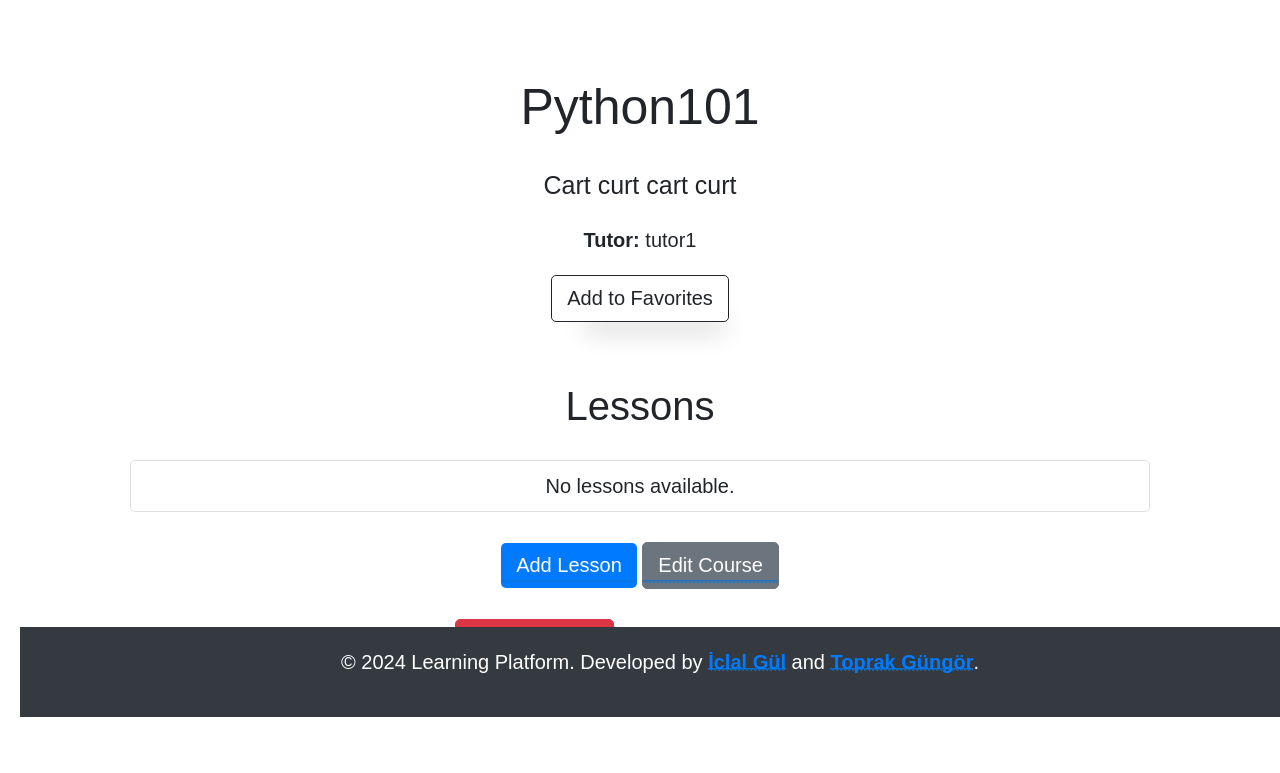
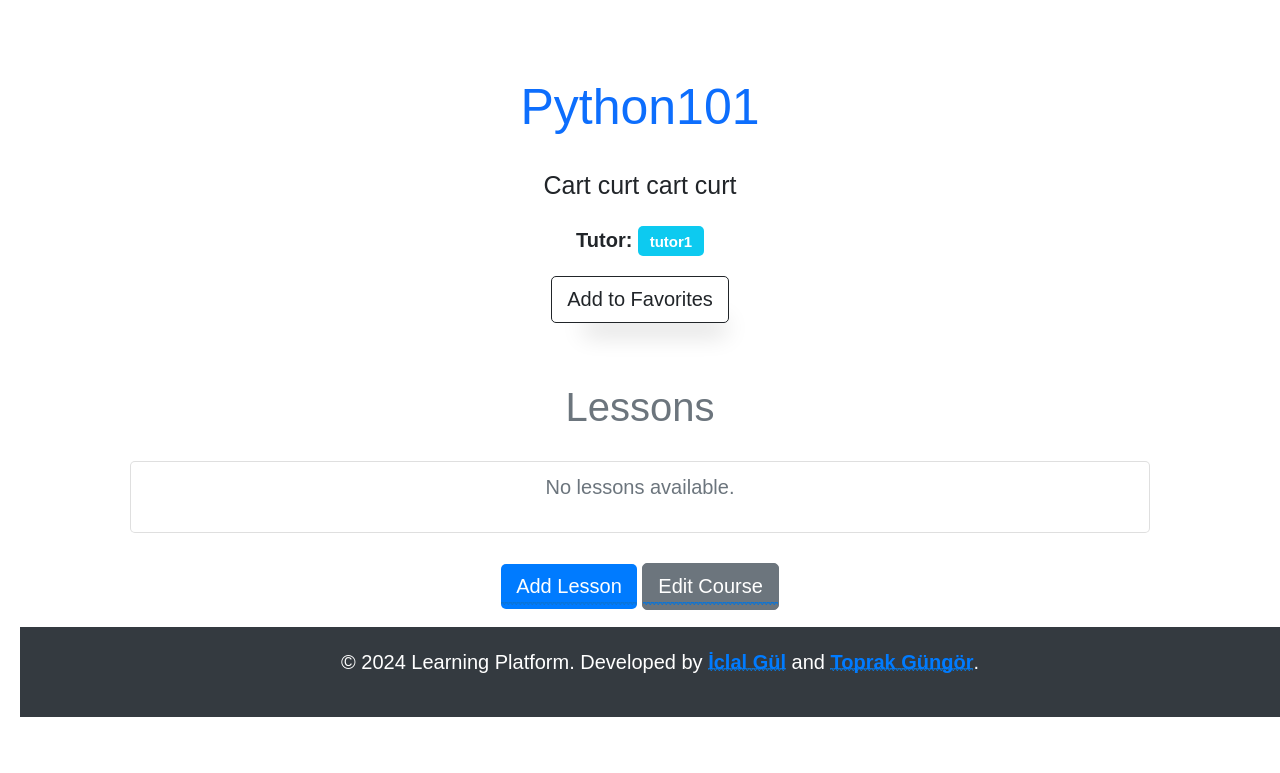
Before and after one commit to b2210356037/learning_platform, a Django app: page /courses/1/ in a window 1280 px wide. Shown: the part 83-856 px from the top of the page. Before the commit the page ends 800 px from the top, so only its background shows below. Run offline with Django 5.2, Linux system fonts and the light colour scheme; a user stored in the database is signed in; data comes from the database, SQL or seed files in the repository; some libraries are stand-ins or nearby versions; some web fonts are replaced.

Commit message:
course detail fixed

```diff
--- a/learning_platform/courses/forms.py
+++ b/learning_platform/courses/forms.py
@@ -10,3 +10,8 @@ class LessonForm(forms.ModelForm):
     class Meta:
         model = Lesson
         fields = ['title', 'content', 'order', 'video']
+        widgets = {
+            'title': forms.TextInput(attrs={'class': 'form-control'}),
+            'content': forms.TextInput(attrs={'class': 'form-control'}),
+            'video': forms.TextInput(attrs={'class': 'form-control'}),
+        }
--- a/learning_platform/templates/courses/course_detail.html
+++ b/learning_platform/templates/courses/course_detail.html
@@ -2,9 +2,9 @@
 
 {% block content %}
     <div class="container">
-        <h1 class="mb-4">{{ course.title }}</h1>
+        <h1 class="mb-4 text-primary">{{ course.title }}</h1>
         <p class="lead">{{ course.description }}</p>
-        <p><strong>Tutor:</strong> {{ course.tutor.username }}</p>
+        <p><strong>Tutor:</strong> <span class="badge bg-info">{{ course.tutor.username }}</span></p>
 
         {% if user.is_authenticated %}
             <form action="{% url 'toggle_favorite' course.id %}" method="post" class="mb-3">
@@ -17,27 +17,29 @@
             </form>
         {% endif %}
 
-        <h2 class="mt-5 mb-4">Lessons</h2>
+        <h2 class="mt-5 mb-4 text-secondary">Lessons</h2>
         <div class="list-group">
             {% for lesson in lessons %}
             <li class="list-group-item">
-                <h4>{{ lesson.title }}</h4>
+                <h4 class="text-dark">{{ lesson.title }}</h4>
                 <p>{{ lesson.content }}</p>
                 {% if lesson.video %}
-                    <!-- Video player code -->
+                    <div class="plyr__video-embed">
+                        <!-- Video player code -->
+                    </div>
                 {% else %}
-                    <p>No video available for this lesson.</p>
+                    <p class="text-muted">No video available for this lesson.</p>
                 {% endif %}
                 {% if user.is_tutor and course.tutor == user or user.is_admin_user %}
-                    <a href="{% url 'edit_lesson' course.id lesson.id %}" class="btn btn-secondary btn-sm mt-2">Edit Lesson</a>
-                    <a href="{% url 'delete_lesson' course.id lesson.id %}" class="btn btn-danger btn-sm mt-2">Delete Lesson</a>
+                    <a href="{% url 'edit_lesson' course.id lesson.id %}" class="btn btn-outline-secondary btn-sm mt-2">Edit Lesson</a>
+                    <a href="{% url 'delete_lesson' course.id lesson.id %}" class="btn btn-outline-danger btn-sm mt-2">Delete Lesson</a>
                 {% endif %}
             </li>
-        {% empty %}
-            <li class="list-group-item">No lessons available.</li>
-        {% endfor %}
-
-
+            {% empty %}
+            <li class="list-group-item text-center">
+                <p class="text-muted">No lessons available.</p>
+            </li>
+            {% endfor %}
         </div>
 
         {% if user.is_tutor and course.tutor == user or user.is_admin_user %}
@@ -48,8 +50,8 @@
         {% endif %}
 
         {% if user.is_admin_user or user == course.tutor %}
-     <a href="{% url 'delete_course' course.id %}" class="btn btn-danger mt-4">Delete Course</a>
-{% endif %}
+            <a href="{% url 'delete_course' course.id %}" class="btn btn-danger mt-4">Delete Course</a>
+        {% endif %}
 
         <a href="{% url 'course_list' %}" class="btn btn-link mt-4">Back to Course List</a>
     </div>
--- a/learning_platform/templates/home.html
+++ b/learning_platform/templates/home.html
@@ -40,7 +40,7 @@
 
         <!-- Login Section -->
         <div class="col-md-4 p-5 d-flex align-items-center justify-content-center">
-            <div class="card bg-dark text-light border-primary shadow" style="width: 100%; max-width: 400px;">
+            <div class="card bg-dark text-light border-primary shadow" style="width: 100%; max-width: 500px;">
                 <div class="card-body">
                     <h5 class="card-title text-primary mb-4">Login</h5>
                     <form method="post" action="{% url 'login' %}">
```
